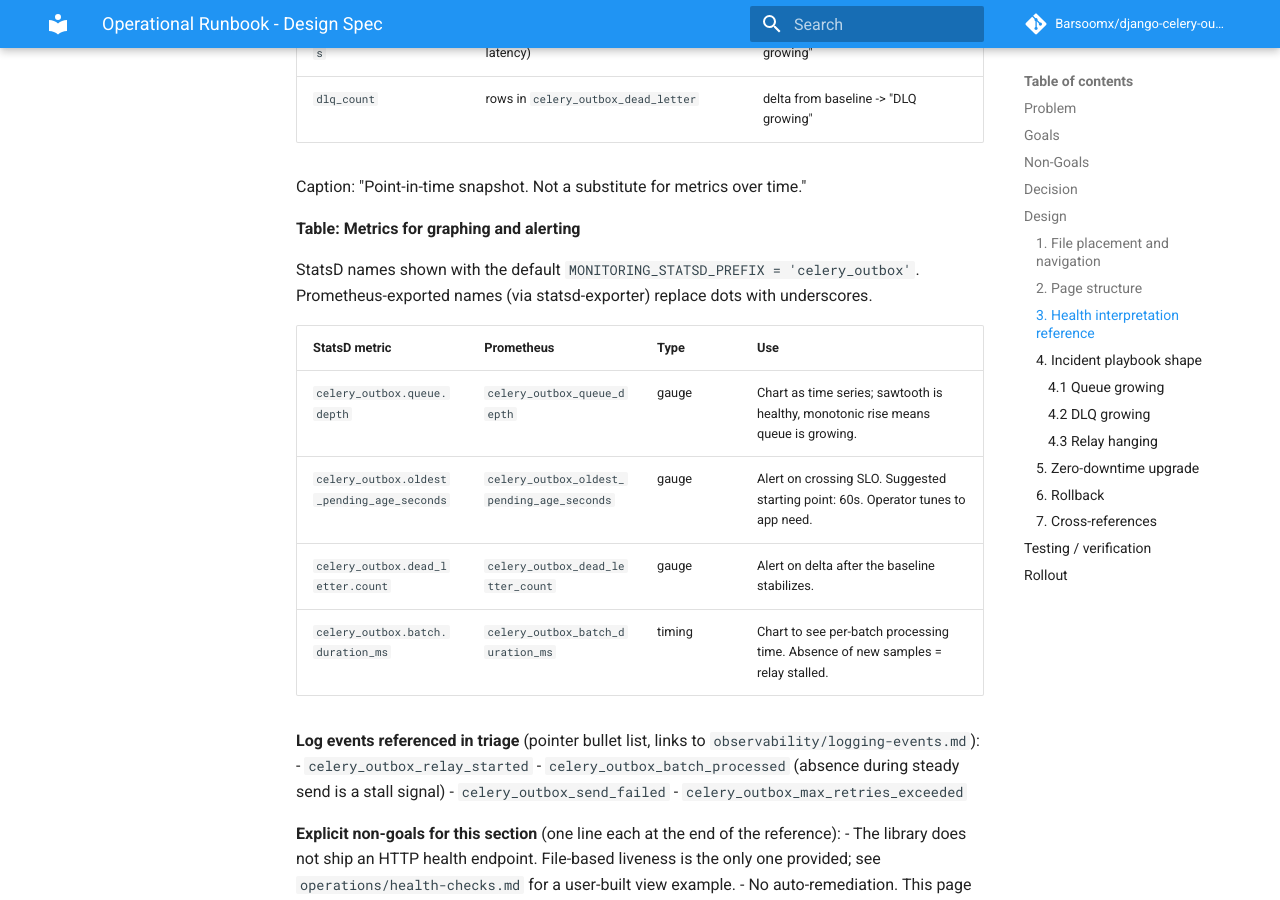
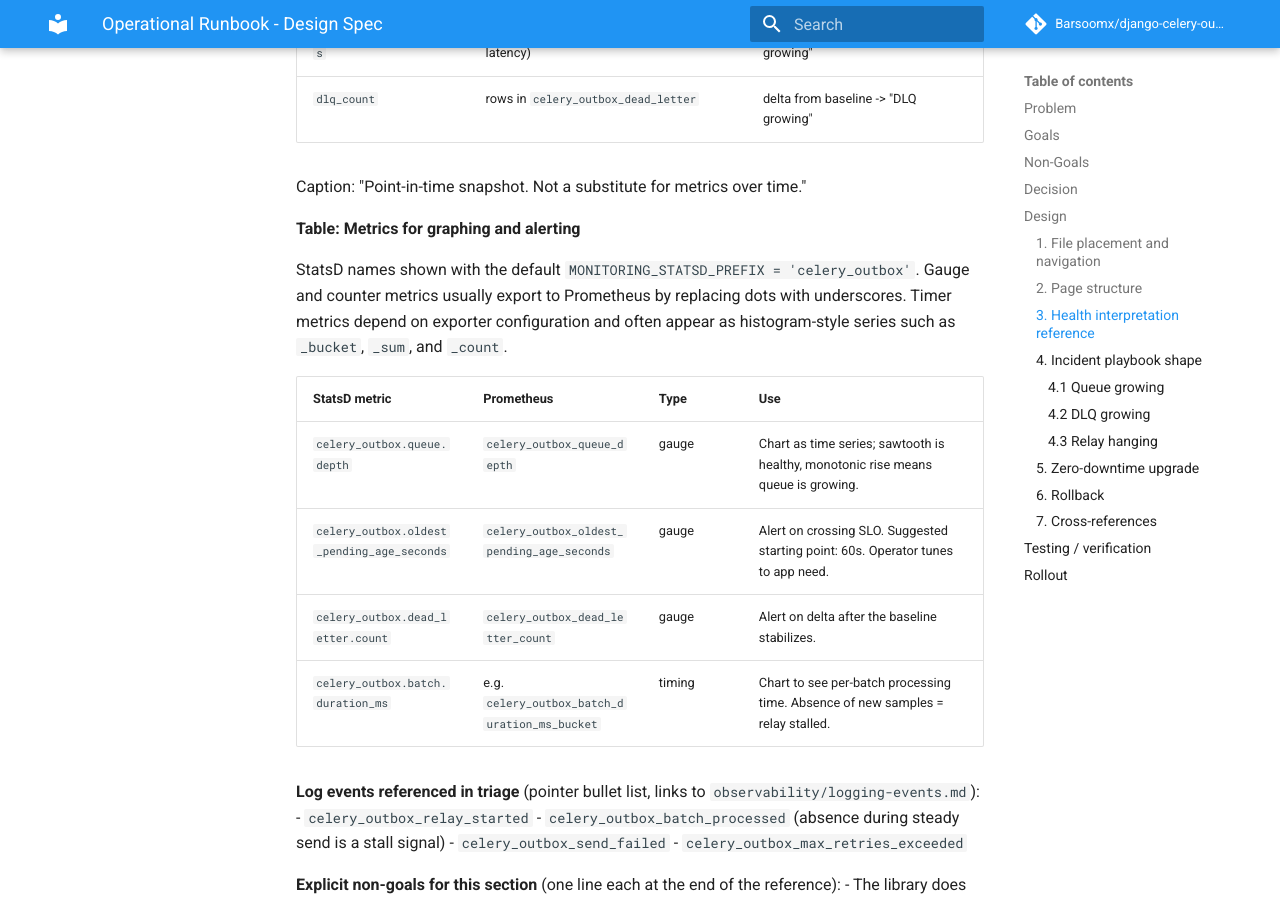
Before and after one commit to Barsoomx/django-celery-outbox, an MkDocs documentation site: the page built from docs/superpowers/specs/2026-04-18-operational-runbook-design.md, in a window 1280 px wide and 900 px high, scrolled down 2880 px. Built offline with MkDocs 1.6.1 and Material for MkDocs 9.7.7, drawn with Linux system fonts in a browser that asks for light colours; comment, search, counter and statistics services are not loaded; some of the changed text lies outside the part shown.

Commit message:
docs: tighten runbook metrics and dead-letter replay example

```diff
--- a/docs/superpowers/specs/2026-04-18-operational-runbook-design.md
+++ b/docs/superpowers/specs/2026-04-18-operational-runbook-design.md
@@ -86,14 +86,14 @@ Caption: "Point-in-time snapshot. Not a substitute for metrics over time."
 
 **Table: Metrics for graphing and alerting**
 
-StatsD names shown with the default `MONITORING_STATSD_PREFIX = 'celery_outbox'`. Prometheus-exported names (via statsd-exporter) replace dots with underscores.
+StatsD names shown with the default `MONITORING_STATSD_PREFIX = 'celery_outbox'`. Gauge and counter metrics usually export to Prometheus by replacing dots with underscores. Timer metrics depend on exporter configuration and often appear as histogram-style series such as `_bucket`, `_sum`, and `_count`.
 
 | StatsD metric                         | Prometheus                                 | Type    | Use                                                                                |
 | ------------------------------------- | ------------------------------------------ | ------- | ---------------------------------------------------------------------------------- |
 | `celery_outbox.queue.depth`           | `celery_outbox_queue_depth`                | gauge   | Chart as time series; sawtooth is healthy, monotonic rise means queue is growing.  |
 | `celery_outbox.oldest_pending_age_seconds` | `celery_outbox_oldest_pending_age_seconds` | gauge   | Alert on crossing SLO. Suggested starting point: 60s. Operator tunes to app need. |
 | `celery_outbox.dead_letter.count`     | `celery_outbox_dead_letter_count`          | gauge   | Alert on delta after the baseline stabilizes.                                      |
-| `celery_outbox.batch.duration_ms`     | `celery_outbox_batch_duration_ms`          | timing  | Chart to see per-batch processing time. Absence of new samples = relay stalled.    |
+| `celery_outbox.batch.duration_ms`     | e.g. `celery_outbox_batch_duration_ms_bucket` | timing  | Chart to see per-batch processing time. Absence of new samples = relay stalled.    |
 
 **Log events referenced in triage** (pointer bullet list, links to `observability/logging-events.md`):
 - `celery_outbox_relay_started`
@@ -234,7 +234,7 @@ The runbook links out rather than duplicates:
 
 - Mkdocs strict build succeeds with the new file and nav entry. Run inside the project container with the `docs` extra installed: `docker compose run --rm app bash -c 'pip install -q -e .[docs] && mkdocs build --strict'`. The project Dockerfile installs `.[dev,test]` but not `.[docs]`, so this step installs the docs tooling on the fly.
 - All internal links in the new page resolve to existing files.
-- All referenced metric names match `docs/observability/metrics.md` and the Prometheus export convention (`celery_outbox_queue_depth`, `celery_outbox_oldest_pending_age_seconds`, `celery_outbox_dead_letter_count`, `celery_outbox_batch_duration_ms`).
+- All referenced metric names match `docs/observability/metrics.md`, including the note that timer metrics may export as histogram-style Prometheus series such as `celery_outbox_batch_duration_ms_bucket`.
 - All referenced log event names exist in the current library (grep the strings in `django_celery_outbox/`).
 - All referenced management commands exist (`celery_outbox_stats`, `celery_outbox_purge_dead_letter`, `celery_outbox_relay`).
 
```
Also changed, not shown: docs/operations/dead-letter.md (+17 -14 lines), docs/operations/runbook.md (+2 -2 lines), docs/superpowers/plans/2026-04-18-operational-runbook-plan.md (+2 -2 lines).
